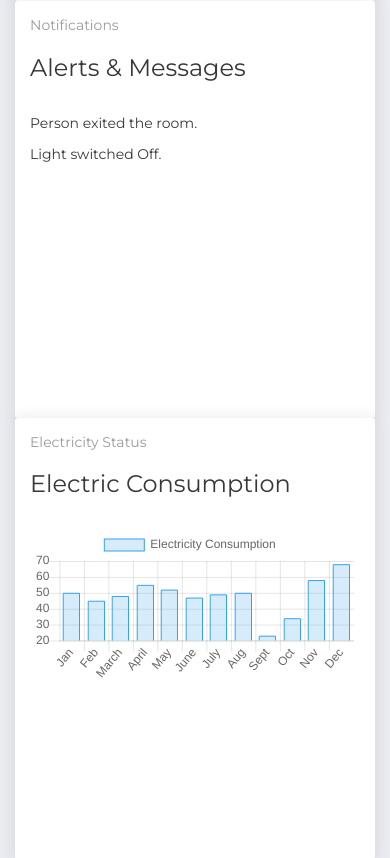
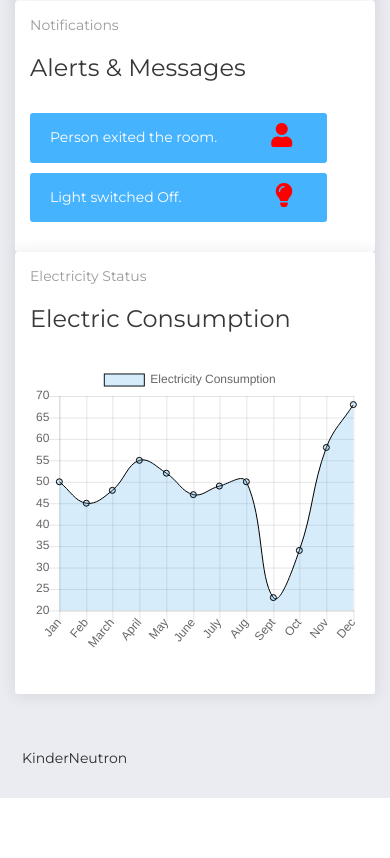
Before and after one commit to kinderneutron/kinderneutron-master-build, a Django app: page /landingpage/ in a window 390 px wide. Shown: the part 682-1540 px from the top of the page. After the commit the page ends 1480 px from the top, so only its background shows below. Run offline with Django 4.2, Linux system fonts and the light colour scheme; data that the repository does not hold is empty; some libraries are stand-ins or nearby versions.

Commit message:
Enhancements on webapp

```diff
--- a/webapp/landingpage/templates/home/index.html
+++ b/webapp/landingpage/templates/home/index.html
@@ -29,11 +29,28 @@
     overflow-y: scroll; /* Enable vertical scrolling if needed */
   }
 
-  .notification-item {
-    margin-bottom: 10px;
+  .green-icon {
+    color: green;
   }
 
-  .notification-item:last-child {
+  .red-icon {
+    color: red;
+  }
+
+  .icon {
+    font-size: 24px;
+    position: absolute; /* Position the icon absolutely within its container */
+    top: 10%;
+    right: 10%; /* Align the icon to the top right corner */
+    margin: 5px; /* Add margin for spacing */
+  }
+
+  .alert-info {
+    width: 90%; /* Set the desired width */
+    margin-bottom: 10px; /* Add margin for spacing between alerts */
+  }
+
+  .alert-info:last-child {
     margin-bottom: 0;
   }
 
@@ -58,8 +75,10 @@
         </div>
         <div class="card-body">
           <div class="video-container">
-            <video id="liveFeed1" src="http://localhost:8001/videostreamapi/" autoplay playsinline class="video-element" style="height: 100%; width: 100%;"></video>
-            <video id="liveFeed2" src="http://localhost:8002/videostreamapi/" autoplay playsinline class="video-element" style="height: 100%; width: 100%; display: none;"></video>
+            <!-- First video element for Camera 1 -->
+            <video id="liveFeed1" autoplay playsinline class="video-element" style="height: 100%; width: 100%;"></video>
+            <!-- Second video element for Camera 2 -->
+            <video id="liveFeed2" autoplay playsinline class="video-element" style="height: 100%; width: 100%; display: none;"></video>
             <span class="camera-label" id="cameraLabel">Camera 1</span>
           </div>
         </div>
@@ -75,7 +94,7 @@
           <h5 class="card-category">Notifications</h5>
           <h4 class="card-title">Alerts & Messages</h4>
         </div>
-        <div class="card-body notifications" id="status-container">
+        <div class="card-body alert-message" id="status-container">
           <!-- Placeholder for dynamic notifications -->
 
           <!-- More notifications here -->
@@ -90,10 +109,10 @@
                   dataType: 'json',
                   success: function(data) {
                       if (data.person_detected == 'yes') {
-                          $('#status-container').html('<div class="notification-item" >Person entered the room.</div> <div class="notification-item">Light switched on.</div>');
+                          $('#status-container').html('<div class="alert alert-info" >Person entered the room.<span class="icon green-icon fas fa-user"></span></div> <div class="alert alert-info">Light switched on.<span class="icon green-icon fas fa-lightbulb"></span></div>');
 
                       } else {
-                        $('#status-container').html('<div class="notification-item" >Person exited the room.</div> <div class="notification-item">Light switched Off.</div>');
+                        $('#status-container').html('<div class="alert alert-info" >Person exited the room.<span class="icon red-icon fas fa-user"></div> <div class="alert alert-info">Light switched Off.<span class="icon red-icon fas fa-lightbulb"></span></div>');
                       }
                   },
                   error: function(xhr, status, error) {
@@ -142,30 +161,46 @@
     });
 
   document.addEventListener('DOMContentLoaded', function() {
-
-    var consumptionData = {
+          var electricityData = {
                 labels: ["Jan", "Feb", "March", "April", "May", "June", "July", "Aug", "Sept", "Oct", "Nov", "Dec" ],
                 datasets: [{
-        label: 'Electricity Consumption',
-        backgroundColor: 'rgba(54, 162, 235, 0.2)',
-        borderColor: 'rgba(54, 162, 235, 1)',
+                    label: "Electricity Consumption",
+                    backgroundColor: "rgba(54, 162, 235, 0.2)",
+                    borderColor: "black",
                     borderWidth: 1,
-        data: [50, 45, 48, 55, 52, 47, 49, 50, 23, 34 ,58, 68] // Sample data for electricity consumption
-      }]
+                    data: [50, 45, 48, 55, 52, 47, 49, 50, 23, 34 ,58, 68], // Sample data for electricity consumption
+                }],
             };
 
-    var consumptionCtx = document.getElementById('electricityConsumptionChart').getContext('2d');
-    var consumptionChart = new Chart(consumptionCtx, {
-      type: 'bar',
-      data: consumptionData,
+            // Get the canvas element
+            var ctx = document.getElementById('electricityConsumptionChart').getContext('2d');
+
+            // Create the chart
+            var myChart = new Chart(ctx, {
+                type: 'line',
+                data: electricityData,
                 options: {
+                    responsive: true,
+                    maintainAspectRatio: false, // Set to false to adjust chart size to container
                     scales: {
                         y: {
-            beginAtZero: true
-          }
-        }
-      }
+                            beginAtZero: true,
+                            ticks: {
+                                color: 'black',
+                            },
+                            grid: {
+                                color: 'black', // Set the color of the grid lines to a lighter shade
+                            },
+                        },
+                        x: {
+                            ticks: {
+                                color: 'black', // Set the color of the x-axis labels to white
+                            },
+                        },
+                    },
+                },
             });
+
 
     var liveFeed1 = document.getElementById('liveFeed1');
     var liveFeed2 = document.getElementById('liveFeed2');
@@ -190,10 +225,11 @@
     // Initial setup: Start with Camera 1 and switch every 5 seconds
     setInterval(switchCamera, 5000);
 
+    // JavaScript code to capture video from the second camera (Camera 2)
     if (navigator.mediaDevices.getUserMedia) {
       navigator.mediaDevices.getUserMedia({ video: true })
         .then(function(stream) {
-          liveFeed1.srcObject = stream; // Assign the stream to the second video element
+          liveFeed2.srcObject = stream; // Assign the stream to the second video element
         })
         .catch(function(error) {
           console.log("Something went wrong when accessing the second camera!");
```
Also changed, not shown: webapp/landingpage/templates/home/electricitystatus.html (+4 -4 lines), webapp/landingpage/templates/home/notifications.html (+60 -37 lines), webapp/landingpage/templates/home/tables.html (+1 -35 lines), webapp/landingpage/templates/home/user.html (+4 -4 lines). Lines whose indentation alone changed are shown as unchanged.
